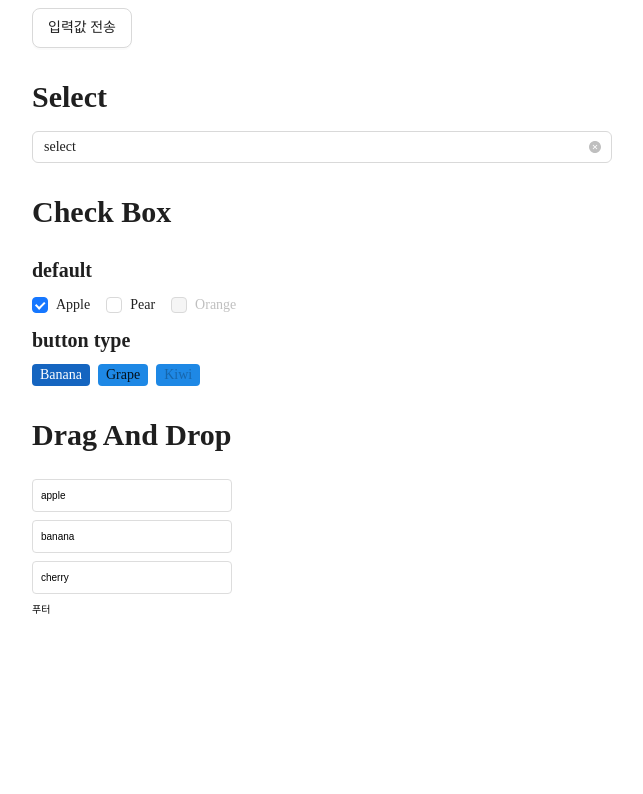
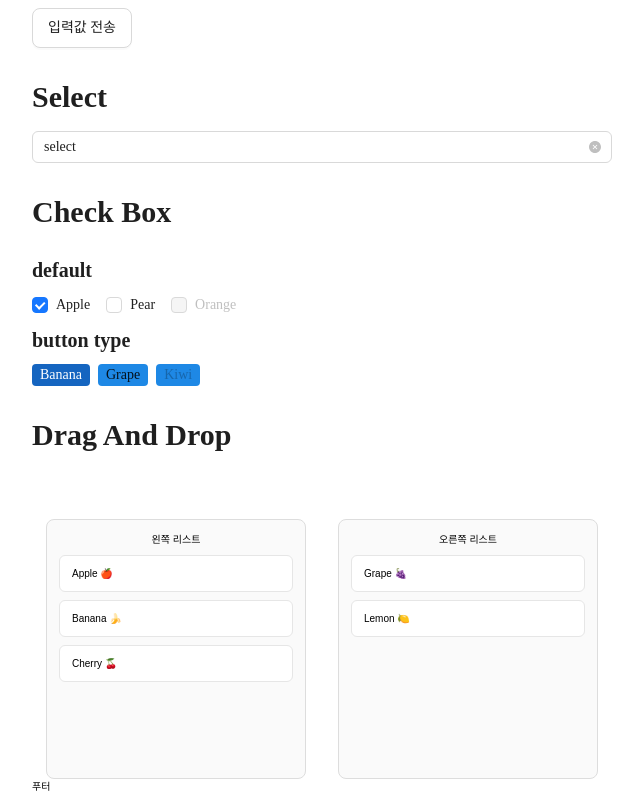
Before and after one commit to 9Gu-Mo/React_Antd, a React (Vite) app: page /common in a window 1280 px wide. Shown: the part 337-1131 px from the top of the page, without its empty margins (318-961 px from the left). Before the commit the page ends 954 px from the top, so only its background shows below. Built offline with nearby package versions, Linux system fonts and the light colour scheme.

Commit message:
dnd 컴포넌트 수정

```diff
--- a/src/components/common/DndEx.tsx
+++ b/src/components/common/DndEx.tsx
@@ -8,54 +8,146 @@ import { Flex } from "antd";
 import Title from "antd/es/typography/Title";
 import { useState } from "react";
 
+type ListsState = Record<string, { id: string; text: string }[]>;
+
+const initial: ListsState = {
+  left: [
+    { id: "a", text: "Apple 🍎" },
+    { id: "b", text: "Banana 🍌" },
+    { id: "c", text: "Cherry 🍒" },
+  ],
+  right: [
+    { id: "d", text: "Grape 🍇" },
+    { id: "e", text: "Lemon 🍋" },
+  ],
+};
+
+const reorder = <T,>(list: T[], startIndex: number, endIndex: number): T[] => {
+  const result = Array.from(list);
+  const [removed] = result.splice(startIndex, 1);
+  result.splice(endIndex, 0, removed);
+  return result;
+};
+
+const move = <T,>(
+  sourceList: T[],
+  destList: T[],
+  sourceIndex: number,
+  destIndex: number
+): { source: T[]; destination: T[] } => {
+  const sourceClone = Array.from(sourceList);
+  const destClone = Array.from(destList);
+  const [moved] = sourceClone.splice(sourceIndex, 1);
+  destClone.splice(destIndex, 0, moved);
+  return { source: sourceClone, destination: destClone };
+};
 export default function DndEx() {
-  const [items, setItems] = useState(["apple", "banana", "cherry"]);
+  const [lists, setLists] = useState<ListsState>(initial);
 
-  const handleDnd = (result: DropResult) => {
-    if (!result.destination) return;
-    const updated = Array.from(items);
-    const [moved] = updated.splice(result.source.index, 1);
-    updated.splice(result.destination.index, 0, moved);
-    setItems(updated);
+  const onDragEnd = (result: DropResult) => {
+    const { source, destination } = result;
+
+    if (!destination) return; // drop이 없으면 취소
+
+    const sourceId = source.droppableId;
+    const destId = destination.droppableId;
+
+    // 같은 리스트 내에서 순서 변경
+    if (sourceId === destId) {
+      const newList = reorder(lists[sourceId], source.index, destination.index);
+
+      setLists((prev) => ({
+        ...prev,
+        [sourceId]: newList,
+      }));
+      return;
+    }
+
+    // 다른 리스트로 이동
+    const { source: newSource, destination: newDest } = move(
+      lists[sourceId],
+      lists[destId],
+      source.index,
+      destination.index
+    );
+
+    // **기존 상태와 병합**하여 덮어쓰지 않음
+    setLists((prev) => ({
+      ...prev,
+      [sourceId]: newSource,
+      [destId]: newDest,
+    }));
   };
 
   return (
     <>
       <Flex vertical gap={10}>
         <Title level={2}>Drag And Drop</Title>
-        <DragDropContext onDragEnd={handleDnd}>
-          <Droppable droppableId="fruit-list">
-            {(provided) => (
+        <DragDropContext onDragEnd={onDragEnd}>
+          <div
+            style={{
+              display: "flex",
+              gap: 32,
+              justifyContent: "center",
+              marginTop: 40,
+            }}
+          >
+            {(["left", "right"] as const).map((droppableId) => (
+              <Droppable key={droppableId} droppableId={droppableId}>
+                {(provided, snapshot) => (
                   <div
                     ref={provided.innerRef}
                     {...provided.droppableProps}
-                style={{ width: 200 }}
+                    style={{
+                      width: 260,
+                      minHeight: 260,
+                      padding: 12,
+                      borderRadius: 8,
+                      background: snapshot.isDraggingOver
+                        ? "#e6f7ff"
+                        : "#fafafa",
+                      border: "1px solid #ddd",
+                    }}
                   >
-                {items.map((item, index) => (
-                  <Draggable key={item} draggableId={item} index={index}>
-                    {(provided) => (
+                    <h4 style={{ textAlign: "center", marginTop: 0 }}>
+                      {droppableId === "left" ? "왼쪽 리스트" : "오른쪽 리스트"}
+                    </h4>
+
+                    {lists[droppableId].map((item, index) => (
+                      <Draggable
+                        key={item.id}
+                        draggableId={item.id}
+                        index={index}
+                      >
+                        {(provided, snapshot) => (
                           <div
                             ref={provided.innerRef}
                             {...provided.draggableProps}
                             {...provided.dragHandleProps}
                             style={{
-                          padding: "8px",
-                          marginBottom: "8px",
-                          background: "#fff",
-                          border: "1px solid #ddd",
-                          borderRadius: 4,
+                              userSelect: "none",
+                              padding: "10px 12px",
+                              margin: "8px 0",
+                              borderRadius: 6,
+                              border: "1px solid #e6e6e6",
+                              background: snapshot.isDragging
+                                ? "#bae7ff"
+                                : "#fff",
                               ...provided.draggableProps.style,
                             }}
                           >
-                        {item}
+                            {item.text}
                           </div>
                         )}
                       </Draggable>
                     ))}
+
                     {provided.placeholder}
                   </div>
                 )}
               </Droppable>
+            ))}
+          </div>
         </DragDropContext>
       </Flex>
     </>
```
Lines whose indentation alone changed are shown as unchanged.
